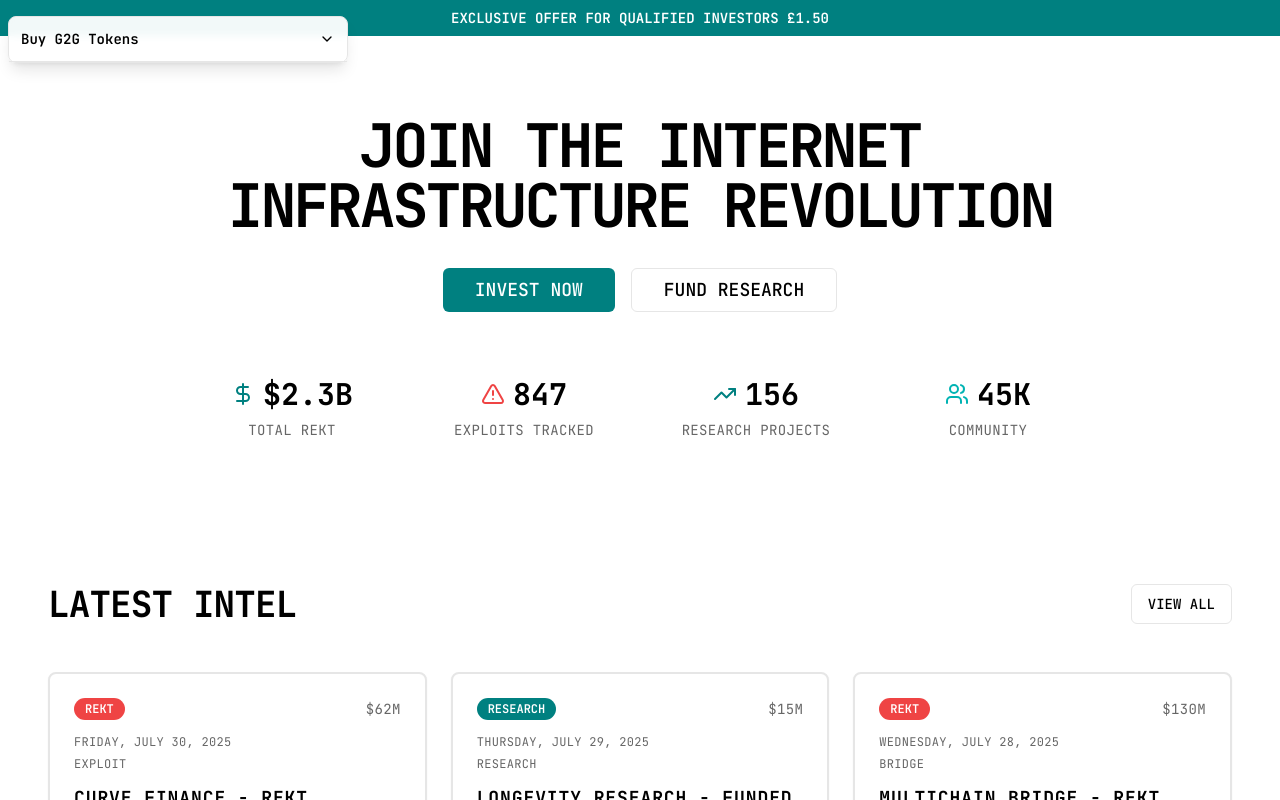
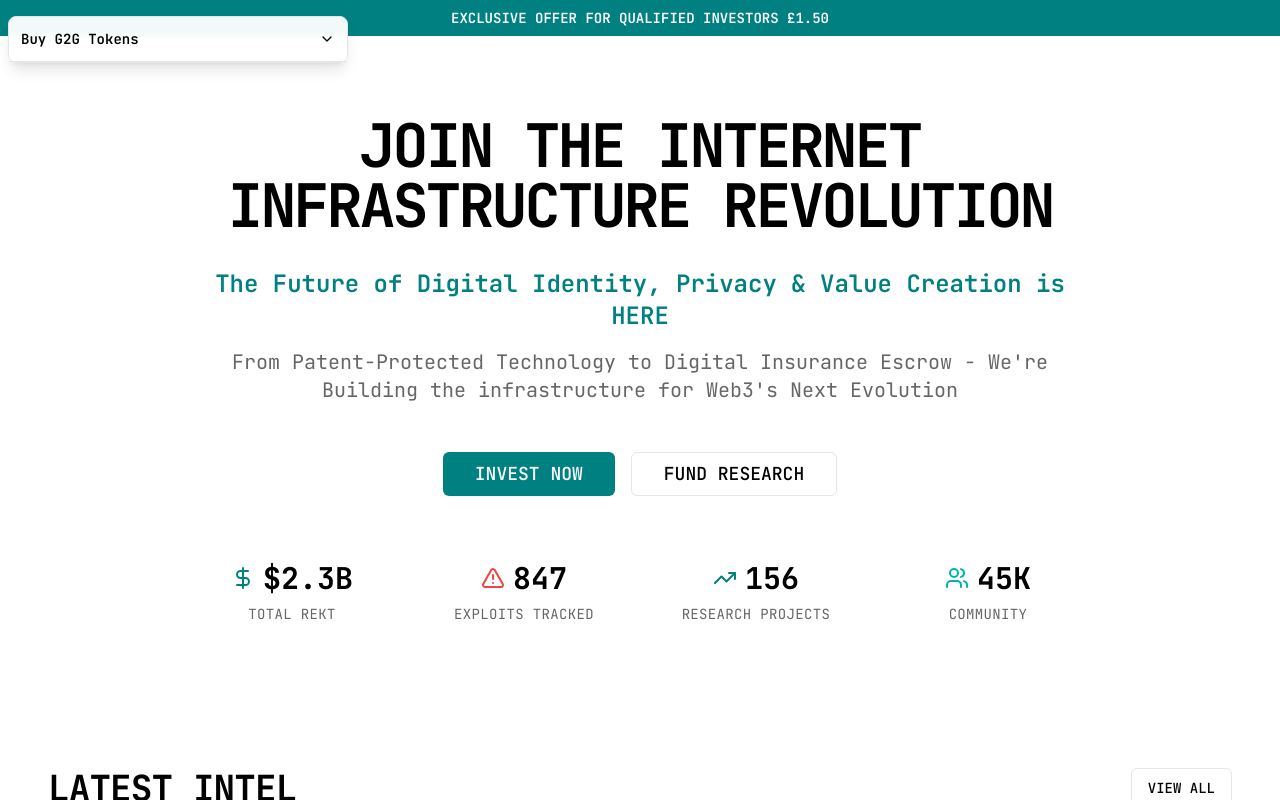
Before and after one commit to nathanidehen/g2gdao-project, a React (Vite) app: page / in a window 1280 px wide. Shown: the top 800 px of the page. Built offline with nearby package versions, Linux system fonts and the light colour scheme.

Commit message:
Update hero section text
Update the main heading text to "The Future of Digital Identity, Privacy & Value Creation is HERE" and add a subheading "From Patent-Protected Technology to Digital Insurance Escrow - We're Building the infrastructure for Web3's Next Evolution".

```diff
--- a/src/components/HeroSection.tsx
+++ b/src/components/HeroSection.tsx
@@ -8,6 +8,15 @@ const HeroSection = () => {
         <h1 className="text-4xl md:text-6xl font-bold font-mono mb-8 tracking-tighter">
           JOIN THE INTERNET<br />INFRASTRUCTURE REVOLUTION
         </h1>
+
+        <div className="max-w-4xl mx-auto mb-12">
+          <h2 className="text-xl md:text-2xl font-semibold mb-4 text-primary">
+            The Future of Digital Identity, Privacy & Value Creation is HERE
+          </h2>
+          <p className="text-lg md:text-xl text-muted-foreground leading-relaxed">
+            From Patent-Protected Technology to Digital Insurance Escrow - We're Building the infrastructure for Web3's Next Evolution
+          </p>
+        </div>
 
         <div className="flex flex-col md:flex-row gap-4 justify-center mb-16">
           <Button size="lg" className="font-mono text-lg px-8">
```
